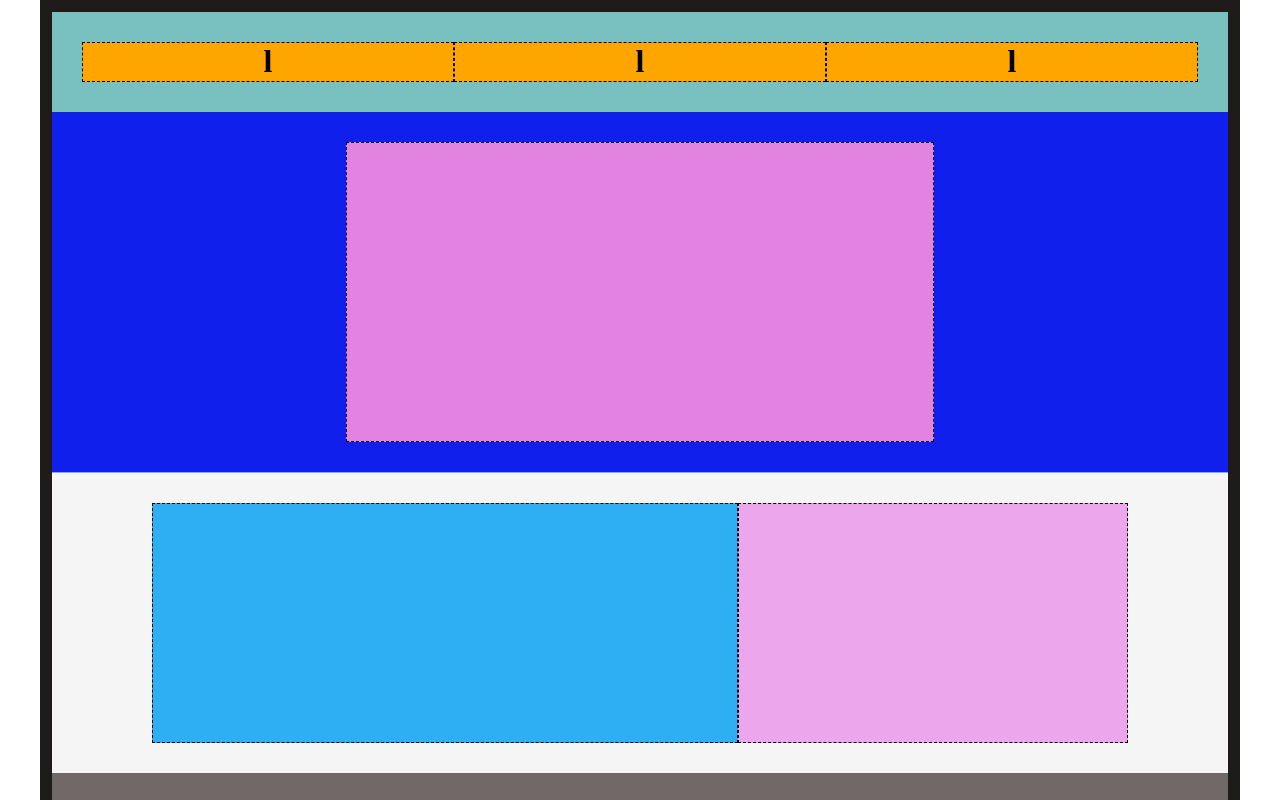
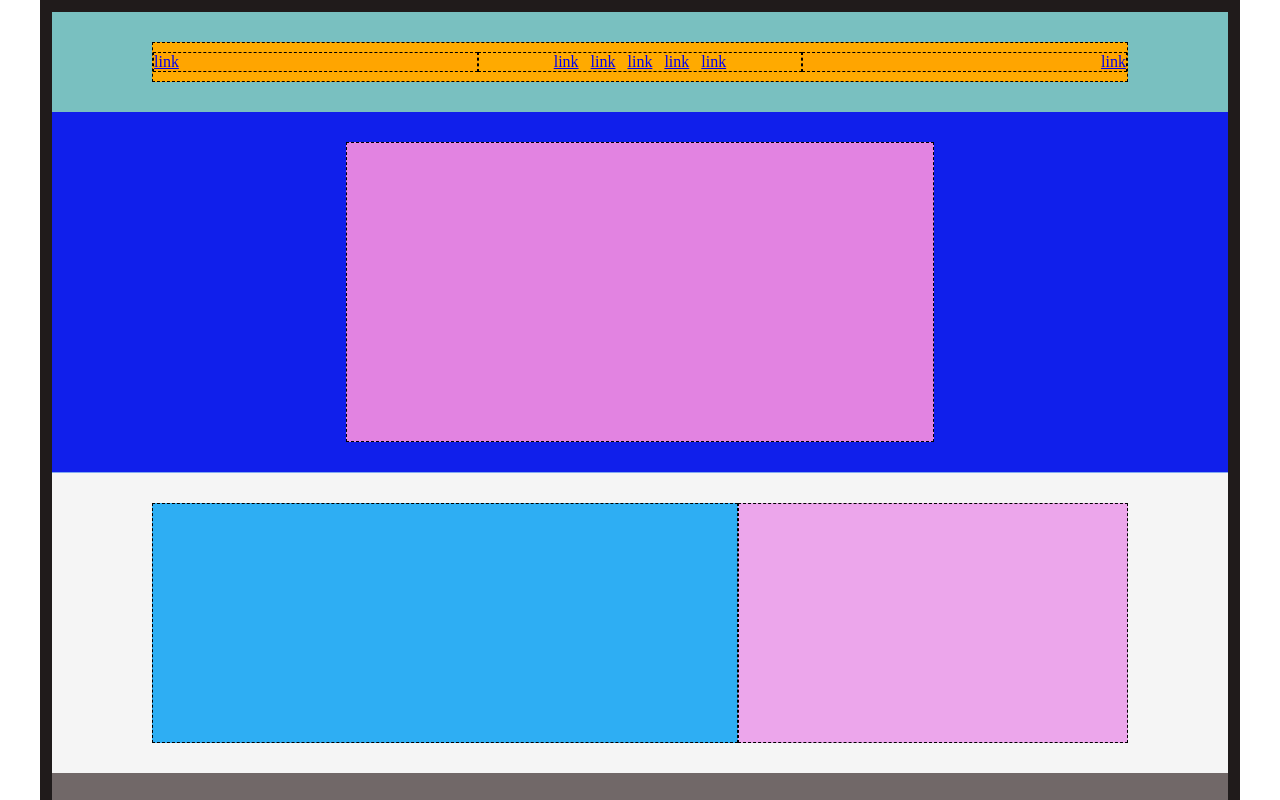
Before and after one commit to GiuseppeTrp/htmlcss-struttura-discord, a plain HTML site: page index.html in a window 1280 px wide. Shown: the top 800 px of the page. Drawn offline with Linux system fonts and the light colour scheme.

Commit message:
rectify code

```diff
--- a/index.html
+++ b/index.html
@@ -11,11 +11,20 @@
     <div class="container">
 
         <header>
-            <div class="link ">
-                <h1> l</h1>
-                <h1>l </h1>
-                <h1>l </h1>
-            </div>
+            <nav>
+                <div class="link ">
+                    <div><a href="https.google.it">link</a></div>
+                    <ul>
+                        <li><a href="https.google.it">link </a></li>
+                        <li><a href="https.google.it">link </a></li>
+                        <li><a href="https.google.it">link</a></li>
+                        <li><a href="https.google.it">link </a></li>
+                        <li><a href="https.google.it">link </a></li>
+                    </ul>
+                    <div><a href="https.google.it">link</a></div>
+                </div>
+            </nav>
+
         </header>
 
 
@@ -102,7 +111,7 @@
             </div>
         </div>
 
-        <footer>
+        <footer class="foot">
             <aside class="tools">
                 <button>Logo</button>
 
--- a/style.css
+++ b/style.css
@@ -42,26 +42,66 @@ header{
     display: flex;
     background-color: rgb(121, 192, 192);
 
-    padding: 30px;
+    padding: 30px 100px;
     height: 30px;
 
 }
 
+header nav{
+    display: flex;
+    min-width: 100%;
+
+}
+
+
+nav ul{
+    display: flex;
+    min-width: 33.33%;
+    list-style-type: none;
+    gap: 12px;
+    border: 1px dashed black;
+    justify-content:center;
+}
+
+
+li:last-child{
+    text-align: right;
+
+}
 .link{
     display: flex;
     width: 100%;
+
+    background-color: rgb(255, 170, 0);
+    align-items: center;
+    border: 1px dashed black;
+    padding: 0;
+
+
+}
+
+div{
+    display: flex;
+}
+
+.link div:last-child{
+    width: max-content;
+    display: flex;
+    border: 1px dashed black;
+    background-color: orange;
+    min-width: 33.33%;
+    justify-content: end;
 
 
 }
 
 
-h1{
-    width: 100%;
-    display: flex;
-    border: 1px dashed black;
-    background-color: orange;
-    justify-content: space-around;
-
+.link div:first-child{
+        width: max-content;
+        display: flex;
+        border: 1px dashed black;
+        background-color: orange;
+        min-width: 33.33%;
 }
 
 .blue{
@@ -90,7 +130,7 @@ h1{
     background-color: whitesmoke;
     min-height: 300px ;
     justify-content: center;
-    padding: 30px 100px 30px 100px;
+    padding: 30px 100px;
 
 
 }
@@ -131,12 +171,12 @@ h1{
 
 
 .big{
-    padding:20px 45px 20px 45px;
+    padding: 30px 100px;
     min-height: 600px;
 
 }
 .green{
-    min-width: 90%;
+    min-width: 100%;
     min-height: 80%;
     background-color: green;
     border: 1px dashed black;
@@ -147,14 +187,14 @@ h1{
     display: flex;
     background-color: rgb(16, 31, 235);
     min-height: 300px ;
-    min-width:100px;
+    width:calc(100% / 3 - 16px);
     justify-content: center;
     border: 1px dashed white;
 }
 
 .black{
     background-color: rgba(0, 0, 0, 0.648);
-    padding: 10px 0;
+    padding: 30px 100;
 
 
 
@@ -167,26 +207,28 @@ h1{
 }
 
 
-footer{
+.foot{
     display: flex;
     justify-content: center;
-    padding-top:10px ;
+    padding:30px  100px;
+    background-color: rgb(0, 0, 0);
 }
 
 .tools{
-    width: 56%;
+    width: 100%;
     display: flex;
     justify-content: space-between;
-    border: 1px dashed black;
+
     background-color: rgb(72, 206, 224);
     align-items: center;
 
 }
 
 
-button{  min-width: 100px;
+button{
     border: 1px dashed black;
     background-color: pink;
+
 }
 
 
```
